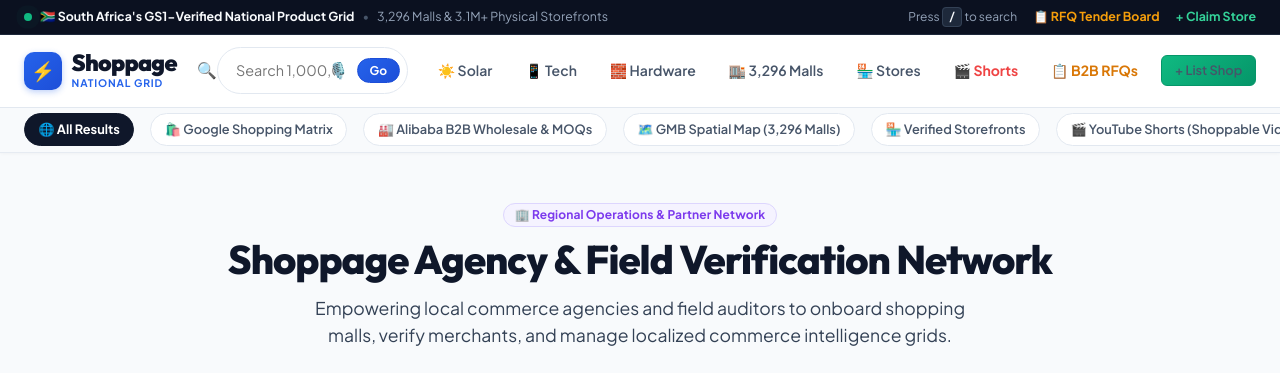
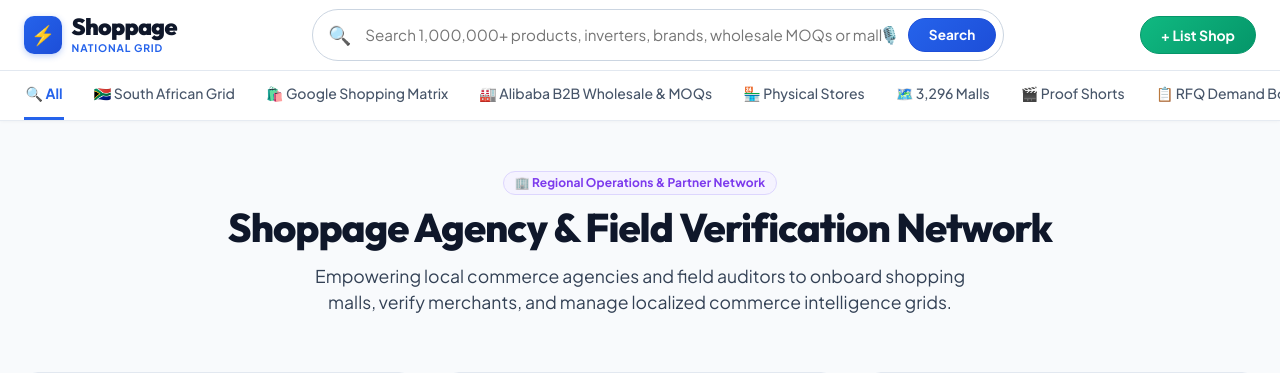
Before and after one commit to pmvalues/shoppagepy, a Django app: page /agency/ in a window 1280 px wide. Shown: the top 373 px of the page. Run offline with Django 5.2, Linux system fonts and the light colour scheme; some libraries are stand-ins or nearby versions.

Commit message:
feat(header): streamline top row to Logo + Wide Google Search Bar + List Shop, with Google navigation tabs directly underneath

```diff
--- a/static/css/styles.css
+++ b/static/css/styles.css
@@ -437,36 +437,26 @@ h1, h2, h3, h4, h5, h6 {
   background: var(--slate-100);
 }
 
-/* Multi-Modal Subnav Tabs (Google / Alibaba / YouTube) */
-.subnav-bar {
-  display: flex;
-  gap: 0.4rem;
-  overflow-x: auto;
-  padding: 0.5rem 0;
-  scrollbar-width: none;
-}
-.subnav-bar::-webkit-scrollbar {
-  display: none;
-}
-
-.subnav-tab {
+/* Google-Style Navigation Tabs Under Header */
+.google-nav-tab {
   display: inline-flex;
   align-items: center;
-  gap: 0.4rem;
-  padding: 0.35rem 0.85rem;
-  border-radius: var(--radius-full);
-  font-size: 0.8rem;
-  font-weight: 600;
-  color: var(--slate-600);
-  background: #FFFFFF;
-  border: 1px solid var(--border);
-  white-space: nowrap;
+  gap: 0.35rem;
+  font-size: 0.875rem;
+  font-weight: 500;
+  color: #475569;
+  text-decoration: none;
+  padding: 0.75rem 0.1rem;
+  border-bottom: 3px solid transparent;
   transition: all 0.15s ease;
 }
-.subnav-tab:hover {
-  background: var(--slate-100);
-  color: var(--slate-900);
-  border-color: var(--slate-300);
+.google-nav-tab:hover {
+  color: #1E293B;
+}
+.google-nav-tab.active-tab {
+  color: #2563EB;
+  font-weight: 700;
+  border-bottom: 3px solid #2563EB;
 }
 .subnav-tab.active-tab {
   background: var(--slate-900);
--- a/templates/base.html
+++ b/templates/base.html
@@ -68,27 +68,11 @@
     recognition.start();
   }
 }" @keydown.window="if ($event.key === '/' && !['INPUT', 'TEXTAREA'].includes($event.target.tagName)) { $event.preventDefault(); document.getElementById('global-omnibox-input')?.focus(); }">
-  <!-- Top Announcement Bar -->
-  <div class="top-bar">
-    <div class="container top-bar-inner">
-      <div style="display: flex; align-items: center; gap: 0.5rem;">
-        <span class="pulse-dot"></span>
-        <span style="font-weight: 700; color: #F8FAFC;">🇿🇦 South Africa's GS1-Verified National Product Grid</span>
-        <span style="color: #475569;">•</span>
-        <span style="color: #94A3B8;">3,296 Malls &amp; 3.1M+ Physical Storefronts</span>
-      </div>
-      <div style="display: flex; gap: 1rem; align-items: center;">
-        <span style="font-size: 0.75rem; color: #94A3B8;">Press <kbd style="background:#1E293B; color:#F8FAFC; padding:2px 6px; border-radius:4px; border:1px solid #334155; font-family: var(--font-mono); font-size: 0.7rem;">/</kbd> to search</span>
-        <a href="/requests" style="color: #F59E0B; font-weight: 700; text-decoration: none;">📋 RFQ Tender Board</a>
-        <a href="/merchant/claim" style="color: #34D399; font-weight: 700; text-decoration: none;">+ Claim Store</a>
-      </div>
-    </div>
-  </div>
-
-  <!-- Main Navigation Header -->
+  <!-- Main Google-Style Header -->
   <header class="header">
-    <div class="container nav-wrapper">
-      <a href="/" class="logo">
+    <div class="container nav-wrapper" style="height: 70px; gap: 1.5rem;">
+      <!-- Logo -->
+      <a href="/" class="logo" style="flex-shrink: 0;">
         <span class="logo-badge">⚡</span>
         <div style="display: flex; flex-direction: column;">
           <span style="font-family: var(--font-display); font-size: 1.45rem; font-weight: 900; letter-spacing: -0.03em; color: #0F172A; line-height: 1.1;">Shoppage</span>
@@ -96,10 +80,10 @@
         </div>
       </a>
 
-      <!-- Interactive Omnibox with HTMX Live Autocomplete + Voice Search -->
-      <div style="position: relative; flex: 1; max-width: 580px;" x-data="{ open: false }">
-        <form action="/search/" method="GET" class="search-container" style="position: relative; display: flex; align-items: center;">
-          <span class="search-icon">🔍</span>
+      <!-- Wide Omnibox Search Bar (Google Style) -->
+      <div style="position: relative; flex: 1; max-width: 692px;" x-data="{ open: false }">
+        <form action="/search/" method="GET" class="search-container" style="position: relative; display: flex; align-items: center; width: 100%;">
+          <span class="search-icon" style="position: absolute; left: 16px; font-size: 1.15rem; color: #94A3B8; pointer-events: none;">🔍</span>
           <input
             id="global-omnibox-input"
             type="text"
@@ -115,21 +99,26 @@
             @focus="open = true"
             @click.away="open = false"
             @keydown.escape="open = false"
-            style="padding-right: 4.5rem;"
+            style="width: 100%; padding: 0.8rem 7.5rem 0.8rem 3.25rem; border: 1.5px solid #CBD5E1; border-radius: 9999px; font-size: 0.95rem; font-family: var(--font-sans); outline: none; background: #FFFFFF; transition: border-color 0.15s; box-shadow: none;"
+            onfocus="this.style.borderColor='#2563EB'"
+            onblur="this.style.borderColor='#CBD5E1'"
           />
           <div style="position: absolute; right: 8px; display: flex; align-items: center; gap: 4px;">
-            <!-- Voice Search Button (Google-style) -->
+            {% if query %}
+            <a href="/search/" title="Clear search" style="color: #94A3B8; font-size: 1rem; padding: 4px 6px; text-decoration: none; line-height: 1;">✕</a>
+            <span style="color: #E2E8F0;">|</span>
+            {% endif %}
             <button
               type="button"
               @click="startVoiceSearch()"
               :class="{ 'voice-listening': isListening }"
               title="Voice Search"
-              style="background: transparent; border: none; cursor: pointer; padding: 4px; border-radius: 50%; display: flex; align-items: center; justify-content: center; font-size: 1rem; color: #64748B;"
+              style="background: transparent; border: none; cursor: pointer; padding: 4px; border-radius: 50%; display: flex; align-items: center; justify-content: center; font-size: 1.05rem; color: #64748B;"
             >
               <span x-text="isListening ? '🔴' : '🎙️'"></span>
             </button>
-            <button type="submit" class="btn btn-primary" style="padding: 4px 12px; font-size: 0.75rem; border-radius: 9999px;">
-              Go
+            <button type="submit" class="btn btn-primary" style="padding: 0.45rem 1.25rem; font-size: 0.85rem; border-radius: 9999px;">
+              Search
             </button>
           </div>
         </form>
@@ -139,49 +128,45 @@
           id="live-search-dropdown"
           x-show="open"
           x-transition
-          style="display: none; position: absolute; top: calc(100% + 6px); left: 0; right: 0; background: #FFFFFF; border: 1px solid var(--border); border-radius: 12px; box-shadow: var(--shadow-xl); z-index: 1000; max-height: 440px; overflow-y: auto;"
+          style="display: none; position: absolute; top: calc(100% + 6px); left: 0; right: 0; background: #FFFFFF; border: 1px solid var(--border); border-radius: 12px; z-index: 1000; max-height: 440px; overflow-y: auto;"
         >
         </div>
       </div>
 
-      <!-- Nav Links -->
-      <nav class="nav-links">
-        <a href="/search?category=solar_energy">☀️ Solar</a>
-        <a href="/search?category=smartphones">📱 Tech</a>
-        <a href="/search?category=hardware">🧱 Hardware</a>
-        <a href="/malls">🏬 3,296 Malls</a>
-        <a href="/merchants">🏪 Stores</a>
-        <a href="/shorts" style="color: #EF4444; font-weight: 700;">🎬 Shorts</a>
-        <a href="/requests" style="color: #D97706; font-weight: 700;">📋 B2B RFQs</a>
-        <a href="/merchant/claim" class="btn btn-whatsapp" style="padding: 0.4rem 0.8rem; font-size: 0.8rem;">
+      <!-- Right Action Button: + List Shop -->
+      <div style="flex-shrink: 0; display: flex; align-items: center; gap: 0.75rem;">
+        <a href="/merchant/claim" class="btn btn-whatsapp" style="padding: 0.55rem 1.25rem; font-size: 0.875rem; font-weight: 700; border-radius: 9999px;">
           + List Shop
         </a>
-      </nav>
+      </div>
     </div>
 
-    <!-- Multi-Modal Competitive Platform Tabs -->
-    <div style="background: #F8FAFC; border-top: 1px solid #E2E8F0; padding: 0.35rem 0;">
-      <div class="container" style="display: flex; gap: 1rem; overflow-x: auto; font-size: 0.825rem; font-weight: 600; color: #475569; align-items: center;">
-        <a href="/search?q={{ query|default:'' }}" class="subnav-tab {% if not request.GET.mode and not request.GET.tab and '/shorts' not in request.path and '/malls' not in request.path and '/merchants' not in request.path and '/requests' not in request.path %}active-tab{% endif %}">
-          🌐 All Results
+    <!-- Second Row Elements Under Header: Google-Style Navigation Tabs -->
+    <div style="background: #FFFFFF; border-top: 1px solid #E2E8F0; padding: 0;">
+      <div class="container" style="display: flex; gap: 1.75rem; overflow-x: auto; font-size: 0.875rem; font-weight: 600; color: #475569; align-items: center; white-space: nowrap; scrollbar-width: none;">
+        <a href="/search?q={{ query|default:'' }}" class="google-nav-tab {% if not request.GET.mode and not request.GET.tab and '/shorts' not in request.path and '/malls' not in request.path and '/merchants' not in request.path and '/requests' not in request.path %}active-tab{% endif %}">
+          🔍 All
         </a>
-        <a href="/search?q={{ query|default:'' }}&tab=shopping" class="subnav-tab {% if request.GET.tab == 'shopping' %}active-tab{% endif %}">
+        <a href="/search?q={{ query|default:'' }}&province=Gauteng" class="google-nav-tab {% if request.GET.province == 'Gauteng' %}active-tab{% endif %}">
+          🇿🇦 South African Grid
+        </a>
+        <a href="/search?q={{ query|default:'' }}&tab=shopping" class="google-nav-tab {% if request.GET.tab == 'shopping' %}active-tab{% endif %}">
           🛍️ Google Shopping Matrix
         </a>
-        <a href="/search?q={{ query|default:'' }}&tab=wholesale&mode=b2b" class="subnav-tab {% if request.GET.tab == 'wholesale' or request.GET.mode == 'b2b' %}active-tab{% endif %}">
+        <a href="/search?q={{ query|default:'' }}&tab=wholesale&mode=b2b" class="google-nav-tab {% if request.GET.tab == 'wholesale' or request.GET.mode == 'b2b' %}active-tab{% endif %}">
           🏭 Alibaba B2B Wholesale &amp; MOQs
         </a>
-        <a href="/malls" class="subnav-tab {% if '/malls' in request.path %}active-tab{% endif %}">
-          🗺️ GMB Spatial Map (3,296 Malls)
+        <a href="/merchants" class="google-nav-tab {% if '/merchants' in request.path %}active-tab{% endif %}">
+          🏪 Physical Stores
         </a>
-        <a href="/merchants" class="subnav-tab {% if '/merchants' in request.path %}active-tab{% endif %}">
-          🏪 Verified Storefronts
+        <a href="/malls" class="google-nav-tab {% if '/malls' in request.path %}active-tab{% endif %}">
+          🗺️ 3,296 Malls
         </a>
-        <a href="/shorts" class="subnav-tab {% if '/shorts' in request.path %}active-tab{% endif %}">
-          🎬 YouTube Shorts (Shoppable Videos)
+        <a href="/shorts" class="google-nav-tab {% if '/shorts' in request.path %}active-tab{% endif %}">
+          🎬 Proof Shorts
         </a>
-        <a href="/requests" class="subnav-tab {% if '/requests' in request.path %}active-tab{% endif %}">
-          📋 Active Buyer RFQ Tenders
+        <a href="/requests" class="google-nav-tab {% if '/requests' in request.path %}active-tab{% endif %}">
+          📋 RFQ Demand Board
         </a>
       </div>
     </div>
```
Also changed, not shown: templates/search/search_results.html (+1 -60 lines).
